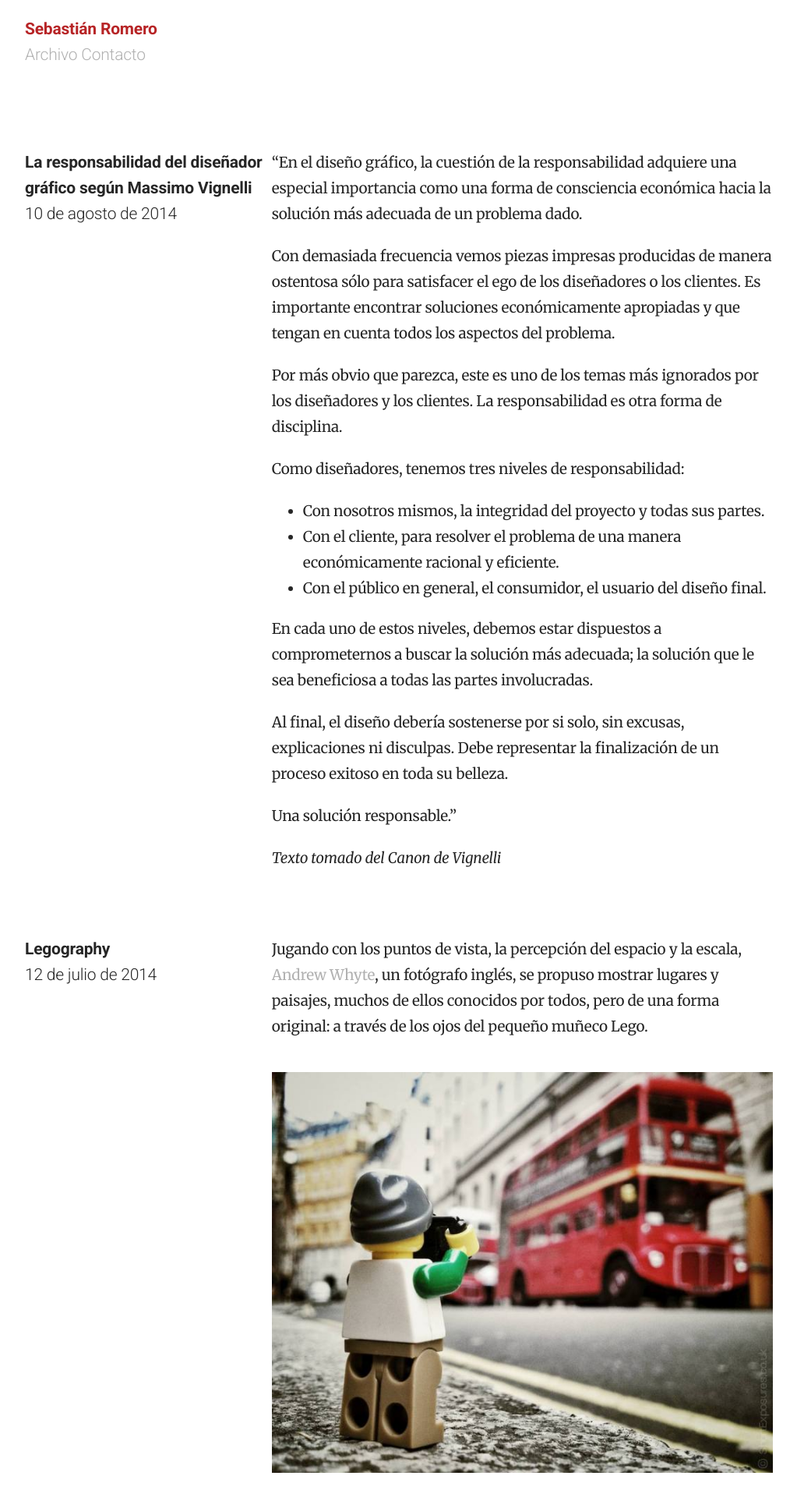
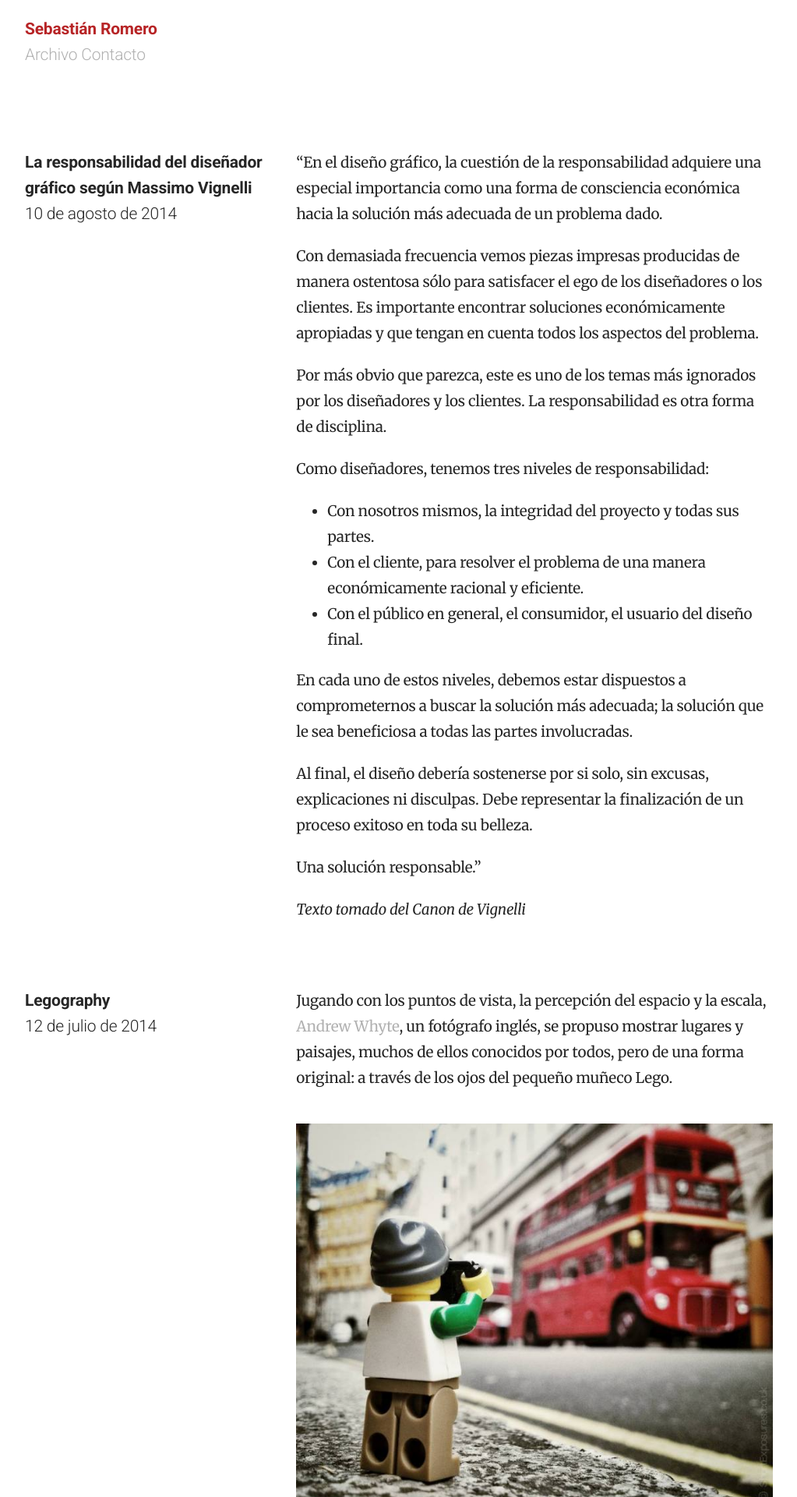
Before and after one commit to sebastianromero/sebastianromero.github.io, a Jekyll site: the page built from index.html, in a window 1280 px wide. Shown: the top 1920 px of the page at 78% size, without its empty margins (128-1151 px from the left). Built offline with Jekyll 4.4.1, drawn with Linux system fonts in a browser that asks for light colours; the list of posts is cut into pages by our own code.

Commit message:
Update estilos.scss

```diff
--- a/css/estilos.scss
+++ b/css/estilos.scss
@@ -103,6 +103,7 @@
       }
   &__header{
 float: none;
+padding-right: 1.5rem;
 margin-top: 2rem;
 margin-bottom: 2rem;
     @media screen and(min-width: 60em){
```
